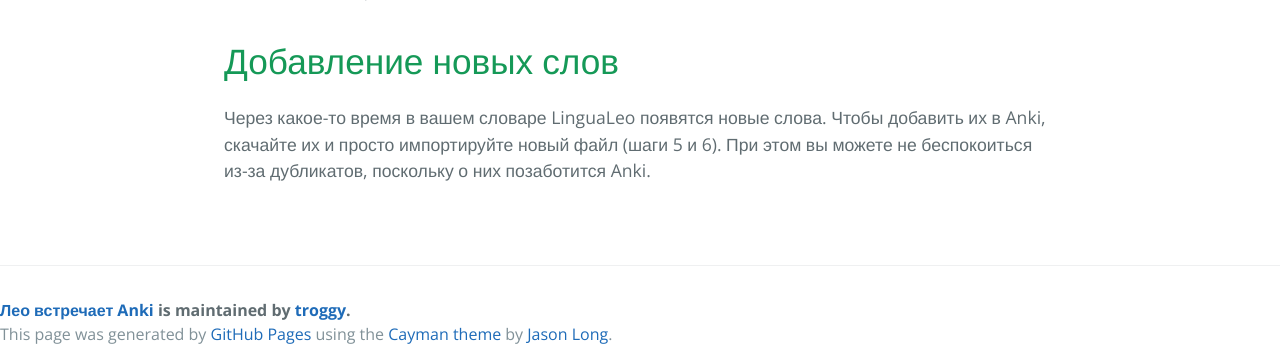
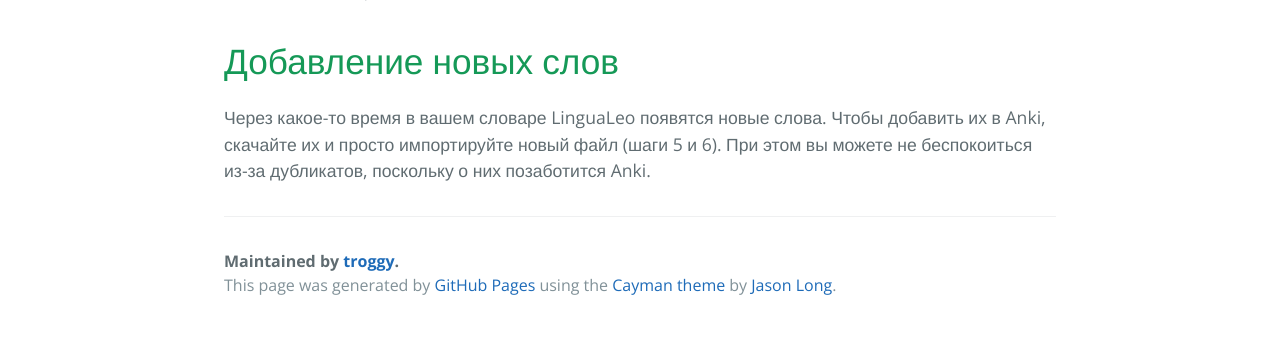
Before and after one commit to troggy/anki-leo, a Jekyll site: the page built from index.md, in a window 1280 px wide and 900 px high, scrolled down 1512 px, cut to the strip 554-900 px from the top of the window. Built offline with Jekyll 4.4.1, drawn with Linux system fonts in a browser that asks for light colours.

Commit message:
Fix footer

```diff
--- a/_layouts/index.html
+++ b/_layouts/index.html
@@ -18,12 +18,14 @@
 
     <section class="main-content">
       {{content}}
-    </section>
+
       <footer class="site-footer">
-        <span class="site-footer-owner"><a href="https://github.com/troggy/lingualeo-export-extension">Лео встречает Anki</a> is maintained by <a href="https://github.com/troggy">troggy</a>.</span>
+        <span class="site-footer-owner">Maintained by <a href="https://github.com/troggy">troggy</a>.</span>
 
         <span class="site-footer-credits">This page was generated by <a href="https://pages.github.com">GitHub Pages</a> using the <a href="https://github.com/jasonlong/cayman-theme">Cayman theme</a> by <a href="https://twitter.com/jasonlong">Jason Long</a>.</span>
       </footer>
+    </section>
+
 
             <script type="text/javascript">
             var gaJsHost = (("https:" == document.location.protocol) ? "https://ssl." : "http://www.");
--- a/index.md
+++ b/index.md
@@ -7,6 +7,7 @@ layout: index
 После установки расширения на странице словаря появится кнопка «Скачать».
 
 Для каждого слова скачиваются:
+
 - перевод
 - ссылка на картинку
 - транскрипция
```
